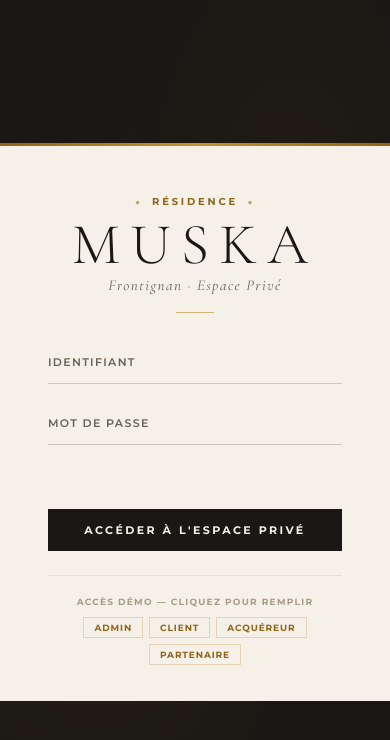
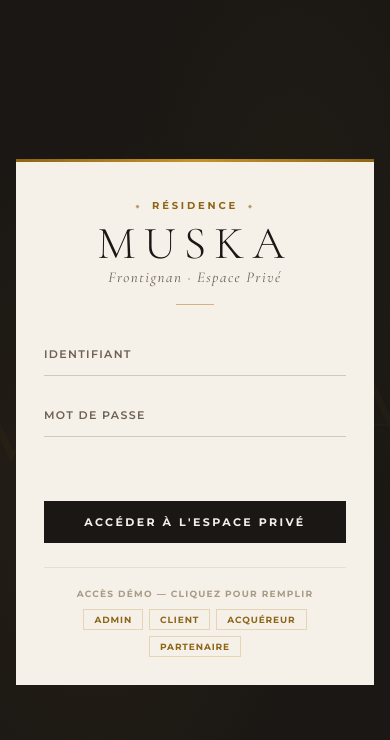
Before and after one commit to djic84/muska-hub, a plain HTML site: page index.html in a window 390 px wide. Drawn offline with nearby package versions, Linux system fonts and the light colour scheme.

Commit message:
Rend la carte de connexion responsive sur mobile

```diff
--- a/index.html
+++ b/index.html
@@ -42,7 +42,7 @@ body{font-family:'Montserrat',sans-serif;color:var(--ard);background:var(--ard);
 }
 .login-card{
   position:relative;z-index:2;
-  background:var(--calc);width:420px;
+  background:var(--calc);width:420px;max-width:calc(100vw - 32px);
   padding:52px 48px 36px;
   animation:cardIn .65s cubic-bezier(.16,1,.3,1) both;
 }
@@ -466,6 +466,8 @@ body{font-family:'Montserrat',sans-serif;color:var(--ard);background:var(--ard);
   .lots-table{min-width:520px}
   .cal-timeline{padding-left:28px}
   .c-form{padding:24px 18px}
+  .login-card{padding:40px 28px 28px}
+  .login-title{font-size:46px}
 }
 </style>
 </head>
```
